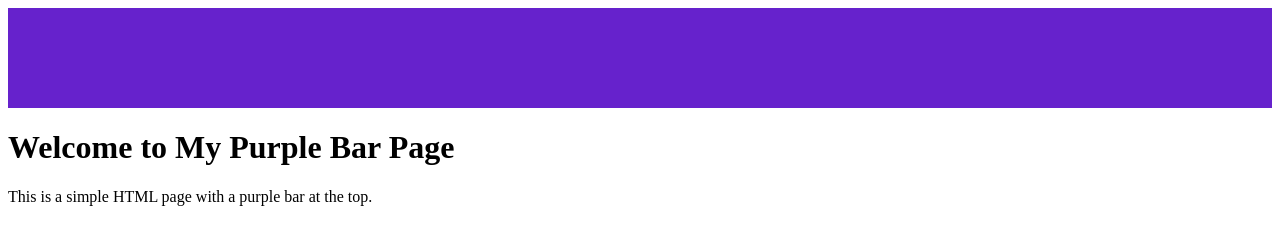
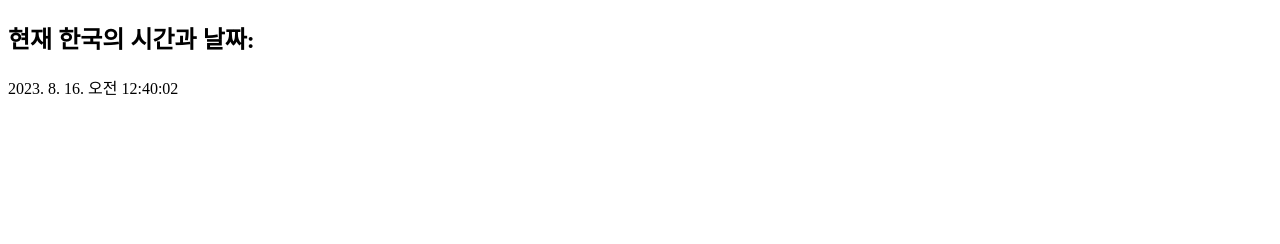
Before and after one commit to yunshin0/yunshin0.github.io, a plain HTML site: page index.html in a window 1280 px wide. Drawn offline with Linux system fonts and the light colour scheme.

Commit message:
Update index.html

```diff
--- a/index.html
+++ b/index.html
@@ -1,23 +1,33 @@
 <!DOCTYPE html>
-<html>
+<html lang="ko">
 <head>
-<style>
-  /* 스타일을 이용하여 보라색 줄을 설정합니다. */
-  .purple-bar {
-    background-color: #6622cc;
-    height: 100px;
-    width: 100%;
-  }
-</style>
+    <meta charset="UTF-8">
+    <meta name="viewport" content="width=device-width, initial-scale=1.0">
+    <title>한국의 실시간 시간 및 날짜</title>
 </head>
 <body>
+    <h2>현재 한국의 시간과 날짜:</h2>
+    <div id="currentDateTime"></div>
 
-<!-- 보라색 줄을 추가합니다. -->
-<div class="purple-bar"></div>
+    <script>
+        function getKoreaTime() {
+            const koreaTimeOffset = 9 * 60; // 한국은 UTC+9임
+            const localDate = new Date();
 
-<!-- 페이지 내용을 추가합니다. -->
-<h1>Welcome to My Purple Bar Page</h1>
-<p>This is a simple HTML page with a purple bar at the top.</p>
+            // 현재 사용자의 위치의 UTC 시간대 오프셋을 구함
+            const localTimeOffset = localDate.getTimezoneOffset();
+            localDate.setMinutes(localDate.getMinutes() + localTimeOffset + koreaTimeOffset);
 
+            return localDate.toLocaleString('ko-KR', {timeZone: 'Asia/Seoul'});
+        }
+
+        function updateKoreaTime() {
+            document.getElementById('currentDateTime').textContent = getKoreaTime();
+        }
+
+        // 1초마다 한국 시간을 갱신
+        setInterval(updateKoreaTime, 1000);
+        updateKoreaTime();  // 페이지 로드 시 처음 시간 설정
+    </script>
 </body>
 </html>
```
